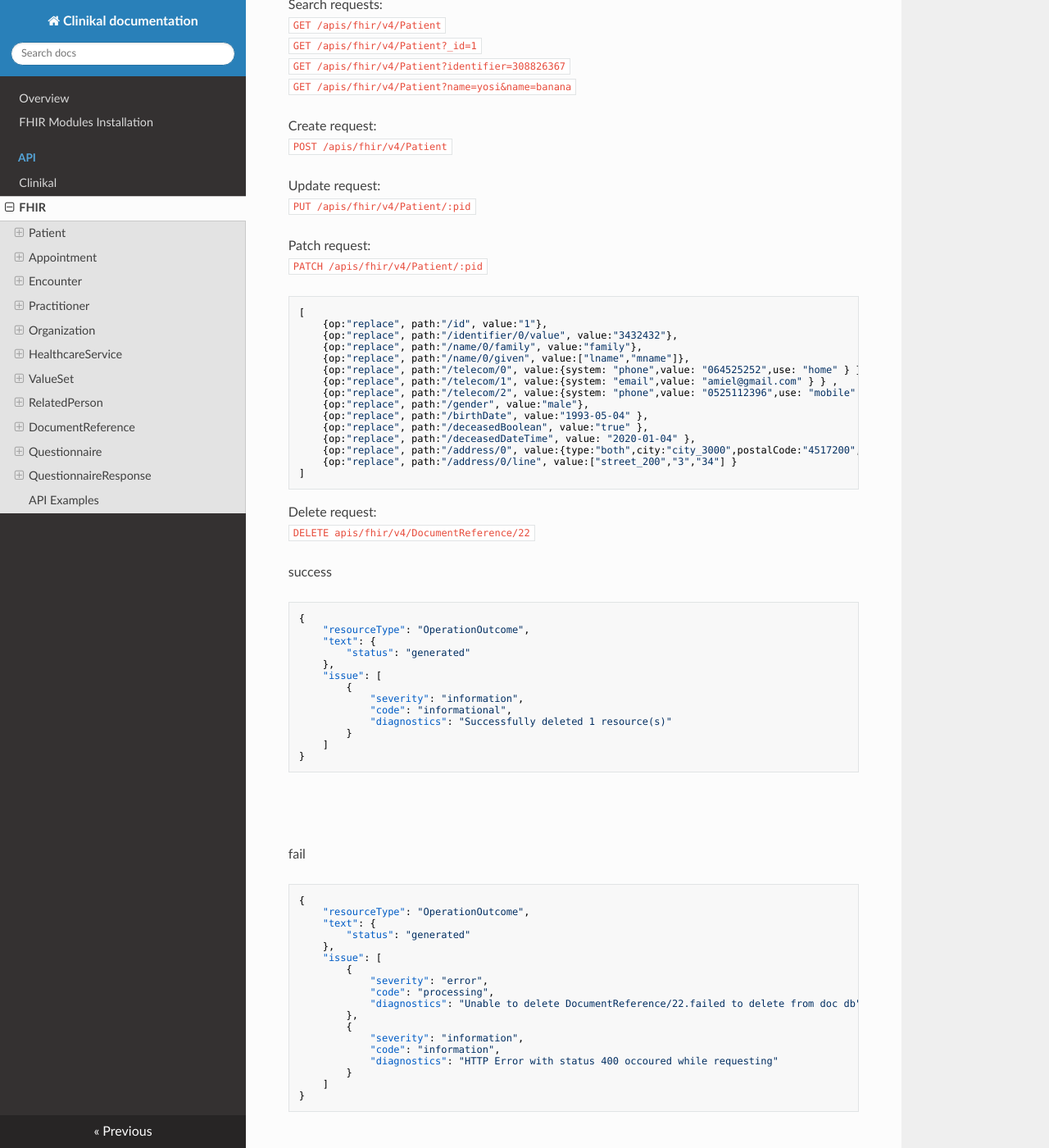
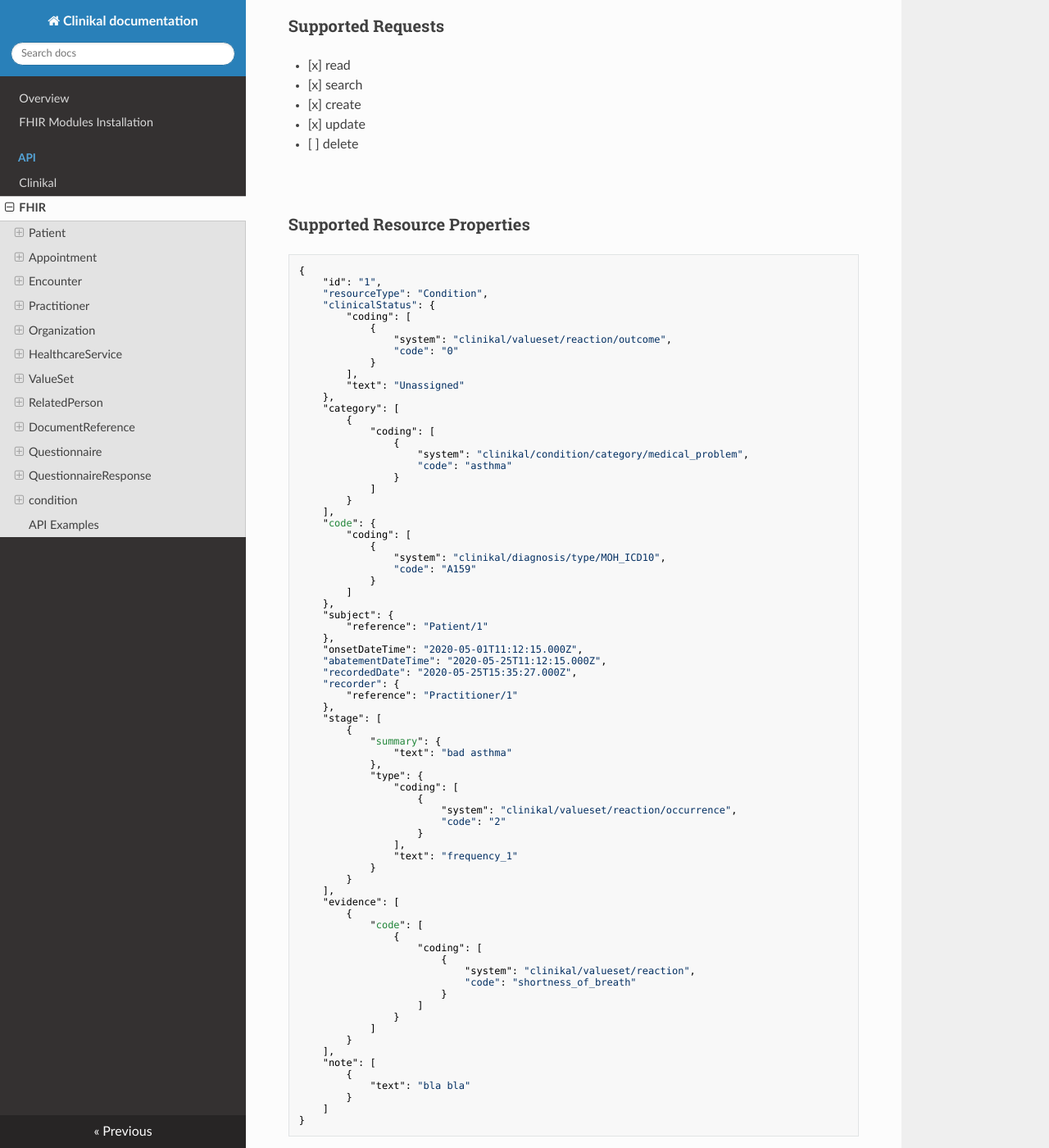
Before and after one commit to MohGovIL/Clinical-Documentation, an MkDocs documentation site: the page built from docs/api/fhir.md, in a window 1280 px wide and 1400 px high, scrolled down 21043 px. Shown: the whole window at 82% size. Built offline with MkDocs 1.6.1, drawn with Linux system fonts in a browser that asks for light colours; nearby versions of some CDN libraries; some of the changed text lies outside the part shown.

Commit message:
add condition

`````diff
--- a/docs/api/fhir.md
+++ b/docs/api/fhir.md
@@ -1005,6 +1005,122 @@ patient||exact|
 
 ---
 
+---
+
+
+<br><br>
+
+## [condition](https://www.hl7.org/fhir/condition.html)
+
+### Supported Requests
+- [x] read
+- [x] search
+- [x] create
+- [x] update
+- [ ] delete
+
+<br>
+
+### Supported Resource Properties
+````
+{
+    "id": "1",
+    "resourceType": "Condition",
+    "clinicalStatus": {
+        "coding": [
+            {
+                "system": "clinikal/valueset/reaction/outcome",
+                "code": "0"
+            }
+        ],
+        "text": "Unassigned"
+    },
+    "category": [
+        {
+            "coding": [
+                {
+                    "system": "clinikal/condition/category/medical_problem",
+                    "code": "asthma"
+                }
+            ]
+        }
+    ],
+    "code": {
+        "coding": [
+            {
+                "system": "clinikal/diagnosis/type/MOH_ICD10",
+                "code": "A159"
+            }
+        ]
+    },
+    "subject": {
+        "reference": "Patient/1"
+    },
+    "onsetDateTime": "2020-05-01T11:12:15.000Z",
+    "abatementDateTime": "2020-05-25T11:12:15.000Z",
+    "recordedDate": "2020-05-25T15:35:27.000Z",
+    "recorder": {
+        "reference": "Practitioner/1"
+    },
+    "stage": [
+        {
+            "summary": {
+                "text": "bad asthma"
+            },
+            "type": {
+                "coding": [
+                    {
+                        "system": "clinikal/valueset/reaction/occurrence",
+                        "code": "2"
+                    }
+                ],
+                "text": "frequency_1"
+            }
+        }
+    ],
+    "evidence": [
+        {
+            "code": [
+                {
+                    "coding": [
+                        {
+                            "system": "clinikal/valueset/reaction",
+                            "code": "shortness_of_breath"
+                        }
+                    ]
+                }
+            ]
+        }
+    ],
+    "note": [
+        {
+            "text": "bla bla"
+        }
+    ]
+}
+````
+
+<br>
+
+### Supported Operators
+
+None
+
+
+### Supported Resource Search Parameters
+
+Parameter|Prefixes|Modifiers|OR Logic
+--|--|--|--
+_id||exact|
+clinical-status||exact|
+code||exact|
+category|||
+subject||exact|
+
+<br><br>
+
+---
+
 ## API Examples
 Read request:
 `GET /apis/fhir/v4/Patient/:pid`
`````
